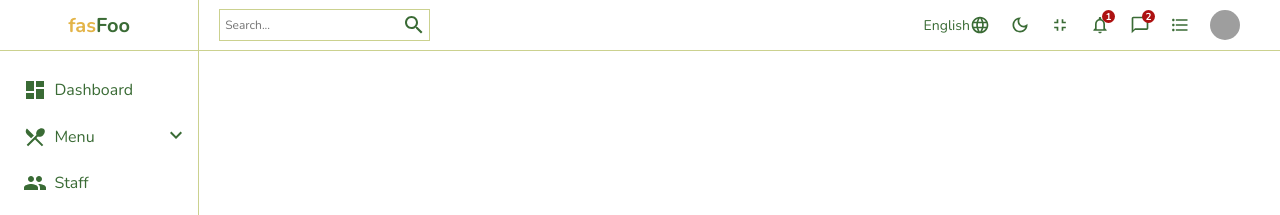
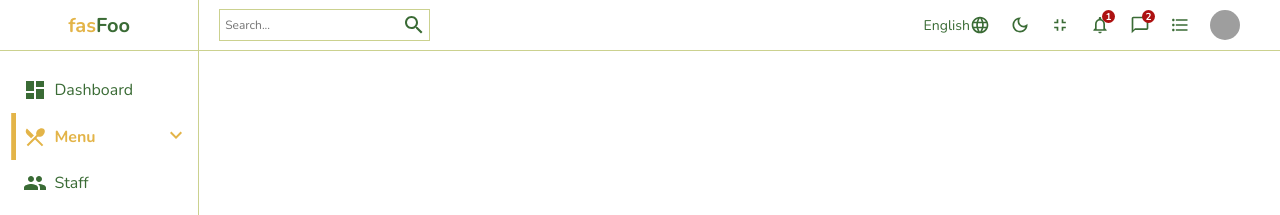
Before and after one commit to negar-75/paneladmin, a React (Create React App) app: page /productList in a window 1280 px wide. Shown: the top 215 px of the page. Built offline with nearby package versions, Linux system fonts and the light colour scheme; grey boxes are pictures that could not be loaded.

Commit message:
added productList route to sidebar menu

```diff
--- a/src/components/sidebarMenu/sidebarMenu.jsx
+++ b/src/components/sidebarMenu/sidebarMenu.jsx
@@ -11,19 +11,17 @@ import { sidebarMenuItems } from "../../sidebarMenuSource";
 function Menu() {
   const [activeIndex, setActiveIndex] = React.useState(() => {
     const initialIndex =
-      window.location.pathname === "/menu/menuCatalogue"
+      window.location.pathname === "/menuCatalogue"
         ? 0
-        : window.location.pathname === "/FAQ"
+        : window.location.pathname === "/productList"
         ? 1
-        : window.location.pathname === "Search-sec"
-        ? 2
         : " ";
     return initialIndex;
   });
 
   const [activePage, setActivePage] = React.useState(() => {
     const initialIndex =
-      window.location.pathname === "/menu/menuCatalogue"
+      window.location.pathname === "/menuCatalogue" || "/productList"
         ? "/menu"
         : window.location.pathname === "/staffs"
         ? "/staffs"
```
